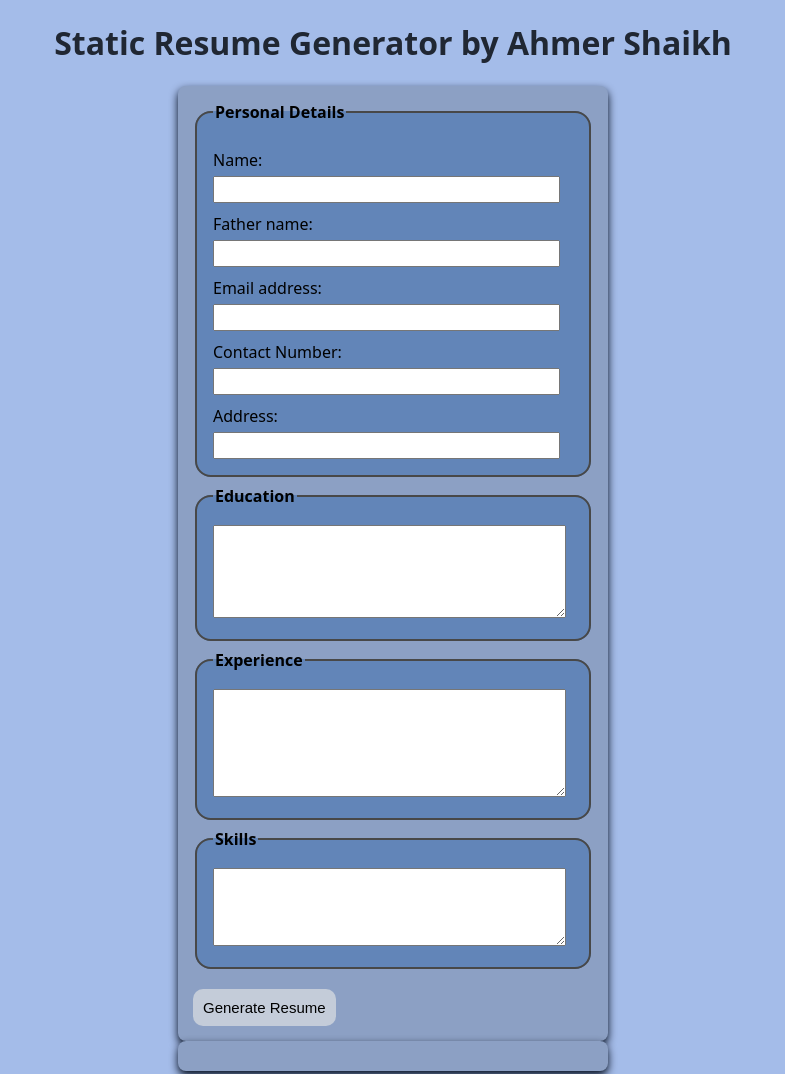
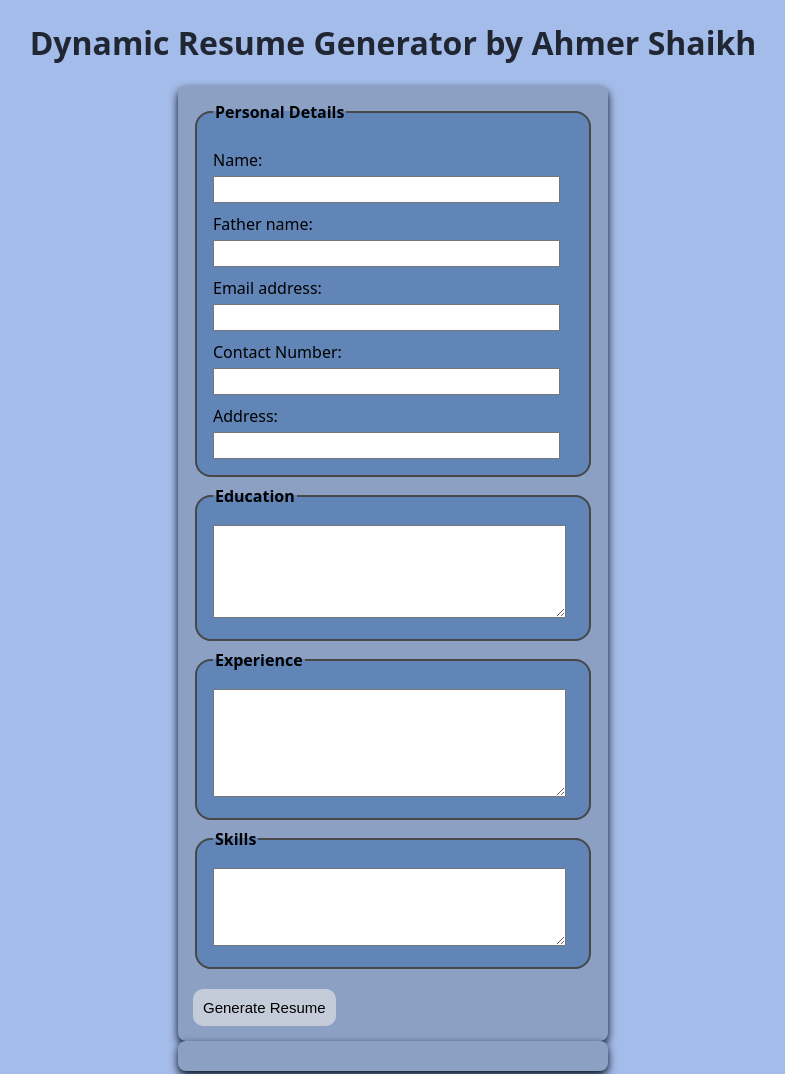
Before and after one commit to Meer-001/dynamic-resume-creator, a plain HTML site: page index.html in a window 1280 px wide. Shown: the top 1074 px of the page, without its empty margins (247-1032 px from the left). Drawn offline with Linux system fonts and the light colour scheme; a script that the page names is missing.

Commit message:
word dynamic

```diff
--- a/index.html
+++ b/index.html
@@ -7,7 +7,7 @@
     <link rel="stylesheet" href="style.css">
 </head>
 <body>
-    <h1>Static Resume Generator by
+    <h1>Dynamic Resume Generator by
         Ahmer Shaikh
     </h1>
     <form id="resume">
```
